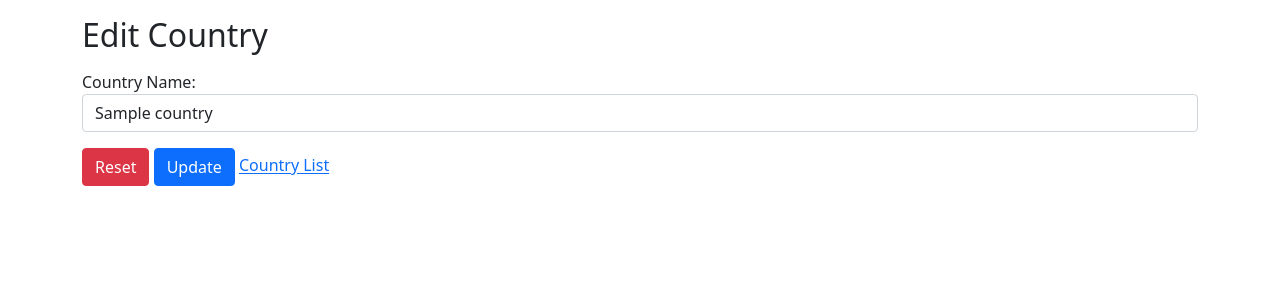
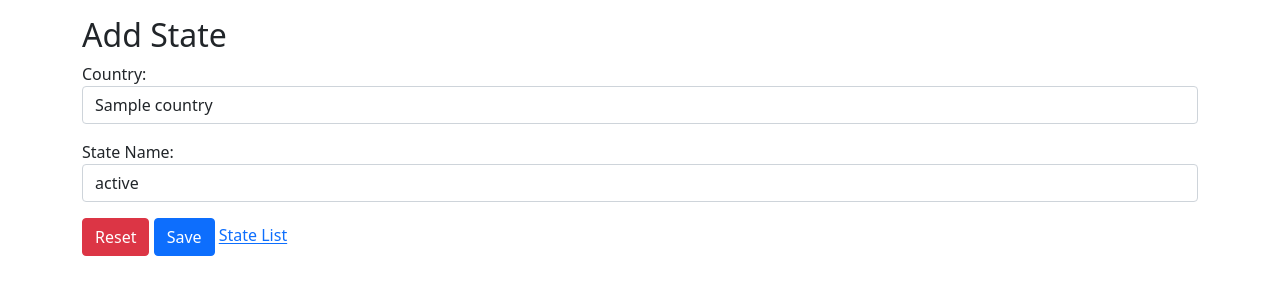
Before and after one commit to atulkrishnathakur/derp, a Django app: page /state/edit/1 in a window 1280 px wide. Shown: the top 300 px of the page. Run offline with Django 4.2, Linux system fonts and the light colour scheme; tables that the repository leaves empty hold one stand-in row (values such as "Sample post"); some libraries are stand-ins or nearby versions.

Commit message:
state update

```diff
--- a/stateapp/models.py
+++ b/stateapp/models.py
@@ -4,7 +4,7 @@ from countryapp.models import Country
 class State(models.Model):
     id = models.BigAutoField(primary_key=True,db_column='id')
     state_name = models.CharField(max_length=120,db_column='state_name',null=True,unique=True)
-    country_id = models.ForeignKey(Country,on_delete=models.CASCADE,db_column='country_id',null=True)
+    country = models.ForeignKey(Country,on_delete=models.CASCADE,db_column='country_id',null=True)
 
     class Meta:
         db_table = 'states'
--- a/stateapp/templates/stateapp/create.html
+++ b/stateapp/templates/stateapp/create.html
@@ -19,6 +19,7 @@
               <option value="{{country.id}}">{{country.country_name}}</option>
           {% endfor %}
         </select>
+        <span class="error"> {% if errorlist %} {{errorlist.country_name_err}} {% endif %}</span>
       </div>
       <div class="mb-3 mt-3">
         <label for="statename">State Name:</label>
--- a/stateapp/templates/stateapp/edit.html
+++ b/stateapp/templates/stateapp/edit.html
@@ -1,32 +1,42 @@
 {% extends 'base.html' %}
 {% load static %}
 {% block csscontent %}
-<link rel="stylesheet" href="{% static 'countryapp/css/style.css' %}">
+<link rel="stylesheet" href="{% static 'stateapp/css/style.css' %}">
 {% endblock %}
 
 {% block contenttitle %} Home Page {% endblock %}
 
 {% block content %}
 <div class="container mt-3">
-    <h2>Edit Country</h2>
-    <form action="{% url 'countryapp:countryedit' country.id %}"  method="post" enctype="multipart/form-data">
+    <h2>Add State</h2>
+    <form action="{% url 'stateapp:edit' state.id %}"  method="post" enctype="multipart/form-data">
         {% csrf_token %}
-      <div class="mb-3 mt-3">
-        <label for="countryapp">Country Name:</label>
-        <input type="text" {% if request.POST %} value="{{request.POST.countryname}}" {% else %} value="{{country.country_name}}" {% endif %} class="form-control" id="countryname" placeholder="Enter Country Name" name="countryname"  >
+      <div class="form-group">
+        <label for="countryname">Country:</label>
+        <select class="form-control" name="countryid" id="countryname">
+          <option value="">-Select-</option>
+          {% for country in countries %}
+              <option value="{{country.id}}" {% if country.id == state.country_id %} selected {% endif %}>{{country.country_name}}</option>
+          {% endfor %}
+        </select>
         <span class="error"> {% if errorlist %} {{errorlist.country_name_err}} {% endif %}</span>
       </div>
+      <div class="mb-3 mt-3">
+        <label for="statename">State Name:</label>
+        <input type="text" {% if request.POST %} value="{{request.POST.statename}}" {% else %} value="{{state.state_name}}" {% endif %} class="form-control" id="statename" placeholder="Enter State Name" name="statename"  >
+        <span class="error"> {% if errorlist %} {{errorlist.state_name_err}} {% endif %}</span>
+      </div>
       <button type="reset" class="btn btn-danger">Reset</button>
-      <button type="submit" class="btn btn-primary">Update</button>
-      <a href="{% url 'countryapp:countrylist' %}">Country List</a>
+      <button type="submit" class="btn btn-primary">Save</button>
+      <a href="{% url 'stateapp:list' %}">State List</a>
     </form>
   </div>
 {% endblock %}
 
 {% block footercontent %}
-{% include "countryapp/include/footer.html" %}
+{% include "stateapp/include/footer.html" %}
 {% endblock  %}
 
 {% block jscontent %}
-<script src="{% static 'countryapp/js/main.js' %}" ></script>
+<script src="{% static 'stateapp/js/main.js' %}" ></script>
 {% endblock  %}
--- a/stateapp/views.py
+++ b/stateapp/views.py
@@ -11,7 +11,9 @@ app_name = apps.StateappConfig.name
 
 def list(request):
     try:
-        states = Country.objects.all()
+        states = State.objects.select_related('country').all()
+
+        #print(states.query) # use to print query
         context = {
             'appname':app_name,
             'states':states
@@ -28,15 +30,19 @@ def create(request):
             }
             return render(request,'stateapp/create.html',context)
         if request.method == 'POST':
+            countries = Country.objects.all()
             errorlist = {}
             countryid = request.POST['countryid']
             state_name = request.POST['statename']
             if countryid == "":
                 errorlist['country_name_err'] = 'Country name is required'
-            elif countryid.isnumeric():
-                errorlist['country_name_err'] = 'Enter correct country name'
+            if state_name == "":
+                errorlist['state_name_err'] = 'State name is required'
+            elif state_name.isnumeric():
+                errorlist['state_name_err'] = 'Enter correct state name'
             if(len(errorlist) != 0):
                 context = {
+                    'countries':countries,
                     'errorlist':errorlist
                 }
                 return render(request,'stateapp/create.html',context)
@@ -53,42 +59,55 @@ def create(request):
 def deleterecored(request, id):
     try:
         if request.method == "GET":
-            country = Country.objects.get(id = id)
-            country.delete()
-            return redirect('countryapp:countrylist')
+            state = State.objects.get(id = id)
+            state.delete()
+            return redirect('stateapp:list')
         else:
-            return redirect('countryapp:countrylist')
+            return redirect('stateapp:list')
     except Exception as e:
         print(e)
 
 def edit(request, id):
     try:
         if request.method == 'GET':
-            country = Country.objects.get(id = id)
-            print(country.country_name)
+            state = State.objects.get(id = id)
+            countries = Country.objects.all().values()
             context = {
-                'country':country
+                'state':state,
+                'countries':countries
             }
-            return render(request,'countryapp/edit.html',context)
+            return render(request,'stateapp/edit.html',context)
         if request.method == 'POST':
+            state = State.objects.get(id = id)
+            countries = Country.objects.all().values()
             errorlist = {}
-            countryobj = Country.objects.get(id = id)
-            country_name = request.POST['countryname']
-            if country_name == "":
-                errorlist['country_name_err'] = 'Country name is required'
-            elif country_name.isnumeric():
-                errorlist['country_name_err'] = 'Enter correct country name'
+            stateobj = State.objects.get(id = id)
+            state_name = request.POST['statename']
+            country_id = request.POST['countryid']
+            if country_id == "":
+                errorlist['country_name_err'] = "Country is required"
+            if state_name == "":
+                errorlist['state_name_err'] = 'State name is required'
+            elif state_name.isnumeric():
+                errorlist['state_name_err'] = 'Enter correct state name'
             if(len(errorlist) != 0):
                 context = {
                     'errorlist':errorlist,
-                    'country':countryobj
+                    'state':state,
+                    'countries':countries
                 }
-                return render(request,'countryapp/edit.html',context)
+                return render(request,'stateapp/edit.html',context)
             else:
-                countryobj.country_name = country_name
-                countryobj.save()
-                return HttpResponseRedirect(reverse("countryapp:countrylist"))
+                stateobj.country_id = country_id
+                stateobj.state_name = state_name
+                stateobj.save()
+                return HttpResponseRedirect(reverse("stateapp:list"))
     except Exception as e:
         print(e)
-        context = {}
-        return render(request,'countryapp/edit.html',context)
+        state = State.objects.get(id = id)
+        countries = Country.objects.all().values()
+        context = {
+            'state':state,
+            'countries':countries
+        }
+        return render(request,'stateapp/edit.html',context)
```
Also changed, not shown: stateapp/templates/stateapp/list.html (+11 -8 lines), stateapp/migrations/0002_rename_country_id_state_country.py (added).
